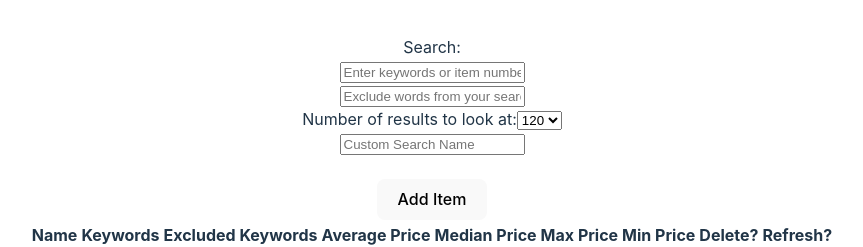
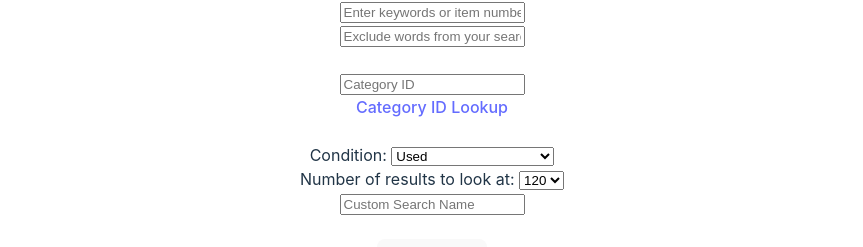
Before and after one commit to TylerErnst/ActivateWork_Capstone, a React (Vite) app in the folder frontend/: page / in a window 1280 px wide. Shown: the part 320-567 px from the top of the page, without its empty margins (208-1071 px from the left). Built offline with nearby package versions, Linux system fonts and the light colour scheme; no server answers.

Commit message:
Begain work on category and condition (html)

```diff
--- a/frontend/src/components/SearchForm.jsx
+++ b/frontend/src/components/SearchForm.jsx
@@ -3,6 +3,8 @@ import React, { useRef } from 'react';
 function SearchForm({ addItem }) {
   const searchRef = useRef();
   const excludeRef = useRef();
+  const catRef = useRef();
+  const conditionRef = useRef();
   const numberRef = useRef();
   const nameRef = useRef();
 
@@ -37,8 +39,24 @@ function SearchForm({ addItem }) {
         <input type="text" ref={excludeRef}placeholder='Exclude words from your search' />
       </label>
       <br />
+      <br />
       <label>
-        <span>Number of results to look at:</span>
+        <input type="text" ref={catRef} placeholder='Category ID'/>
+        <br />
+        <a href="https://www.isoldwhat.com/">Category ID Lookup</a>
+      </label>
+      <br />
+      <br />
+      <span>Condition: </span>
+        <select ref={conditionRef} defaultValue="3000">
+          <option value="">Not Specified</option>
+          <option value="1000">New</option>
+          <option value="3000">Used</option>
+          <option value="7000">For parts or not working</option>
+        </select>
+      <br />
+      <label>
+        <span>Number of results to look at: </span>
         <select ref={numberRef} defaultValue="120">
           <option value="60">60</option>
           <option value="120">120</option>
```
